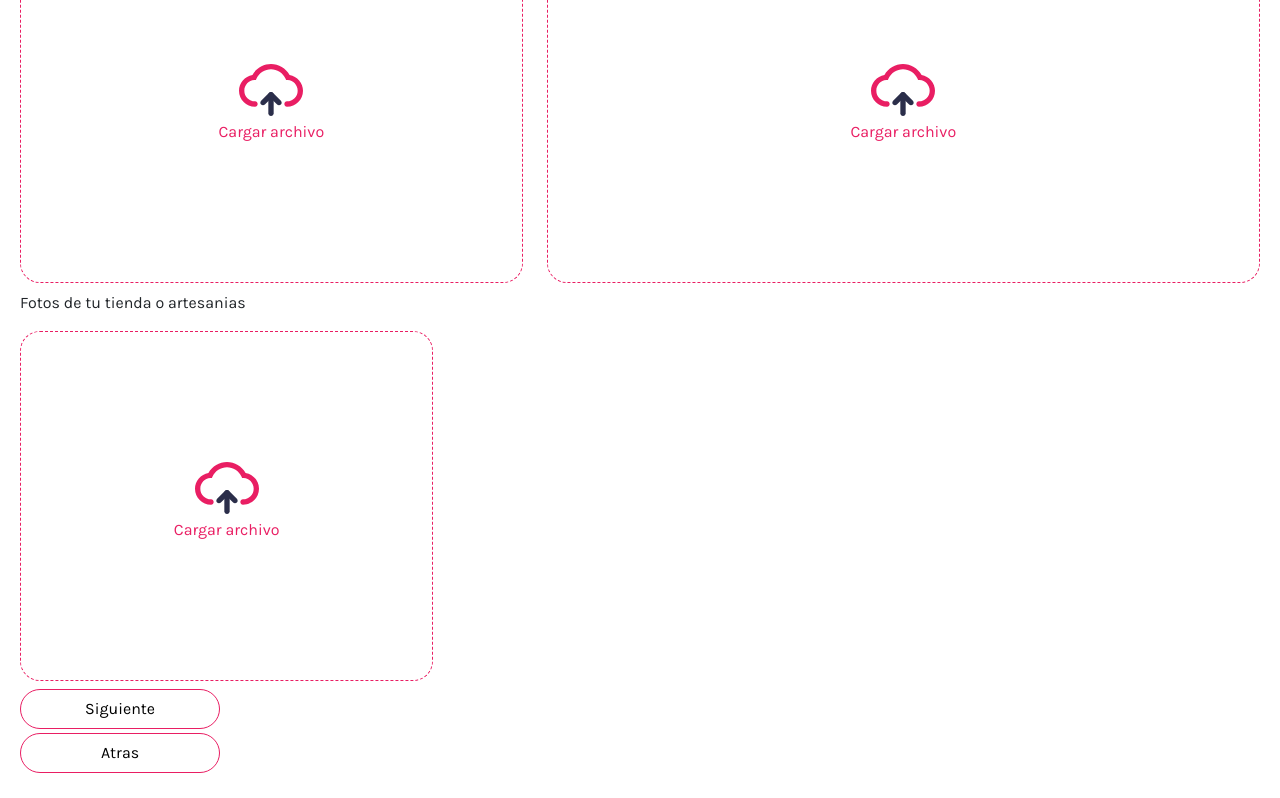
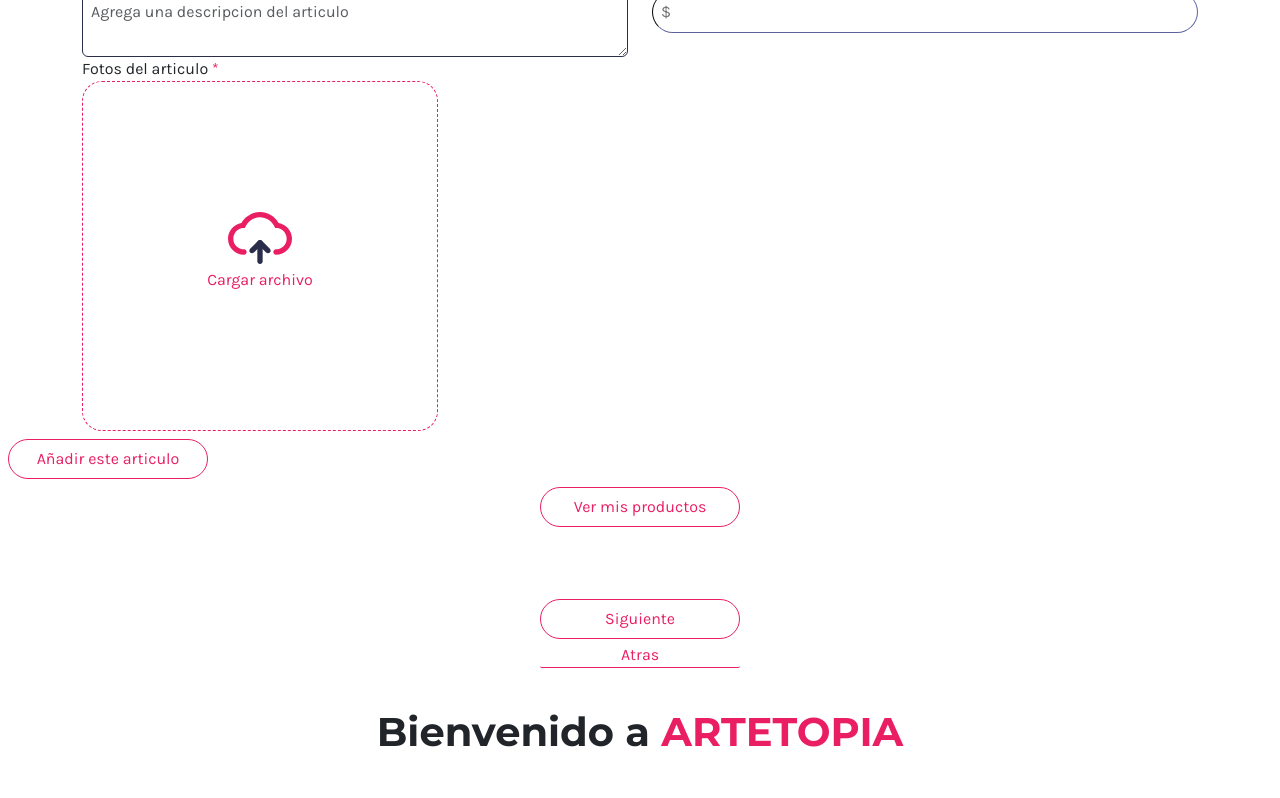
Before and after one commit to Artetopia/artetopia-front-react, a React (Vite) app: page / in a window 1280 px wide. Shown: the part 340-1138 px from the top of the page. Built offline with nearby package versions, Linux system fonts and the light colour scheme.

Commit message:
adding next back buttons

```diff
--- a/src/App.jsx
+++ b/src/App.jsx
@@ -192,7 +192,7 @@ function App() {
     </header>
 
     <section id='hero-section'>
-<Page3/>
+<Page4/>
         <HeaderComponent></HeaderComponent>
     </section>
 
--- a/src/components/Stepper/stepper.css
+++ b/src/components/Stepper/stepper.css
@@ -71,6 +71,7 @@
 .add-show-product {
   font-family: "Karla", sans-serif !important;
   font-size: 16px !important;
+  color: #e91e63;
   width: 100%;
   background-color: white;
   border: solid;
@@ -133,11 +134,6 @@
   border-color: #2b2e4a;
 }
 
-.back-button {
-  border-color: #e91e63 !important;
-  color: #e91e63 !important;
-}
-
 .handle-buttons {
   width: 100%;
   font-family: "Karla", sans-serif !important;
@@ -145,7 +141,7 @@
   font-weight: 500 !important;
 }
 
-.container {
+.form-container {
   max-width: 100% !important;
 }
 
@@ -176,6 +172,14 @@
   color: #e91e63;
 }
 
+.back-button-custom {
+  background-color: white;
+  border: none;
+  border-bottom: solid 1px #e91e63;
+  border-radius: 0px;
+  color: #e91e63;
+}
+
 @media (min-width: 768px) {
   .file-uploader-container {
     height: 300px;
@@ -196,6 +200,10 @@
   .add-show-product {
     width: 200px;
   }
+  .back-button-custom {
+    width: 200px;
+    border-radius: 2px;
+  }
 }
 @media (min-width: 992px) {
   .progress-bar-text {
--- a/src/components/Stepper/stepper.scss
+++ b/src/components/Stepper/stepper.scss
@@ -71,6 +71,7 @@
 .add-show-product {
     font-family: $fontkarla !important;
     font-size: 16px !important;
+    color: $primaryColor;
     width: 100%;
     background-color: white;
     border: solid;
@@ -133,10 +134,6 @@
     border-style: dashed;
     border-color: $secondaryColor;
 }
-.back-button {
-    border-color: $primaryColor !important;
-    color: $primaryColor !important;
-}
 
 .handle-buttons {
     width: 100%;
@@ -145,7 +142,7 @@
     font-weight: 500 !important;
 }
 
-.container {
+.form-container {
     max-width: 100% !important;
 }
 
@@ -176,6 +173,14 @@
     color: $primaryColor;
 }
 
+.back-button-custom {
+    background-color: white;
+    border: none;
+    border-bottom: solid 1px $primaryColor;
+    border-radius: 0px;
+    color: $primaryColor;
+}
+
 @media (min-width: 768px) {
     .file-uploader-container {
         height: 300px;
@@ -199,6 +204,10 @@
     .add-show-product {
         width: 200px;
     }
+    .back-button-custom {
+        width: 200px;
+        border-radius: 2px;
+    }
 }
 @media (min-width: 992px) {
     .progress-bar-text {
--- a/src/pages/Page3/index.jsx
+++ b/src/pages/Page3/index.jsx
@@ -74,7 +74,7 @@ const {
 
         <form onSubmit={handleSubmit(onSubmit)}  className='mx-2' id="formStep3">
           <Form.Label className='subtitle-text mt-2 d-flex justify-content-center'>Sube tus fotos</Form.Label>
-          <div className="container m-0 p-0">
+          <div className="form-container m-0 p-0">
             <div className="row">
               <div className="col-12 col-lg-5">
                 <small className='body-text d-flex '>Foto de perfil <p className='asterisk'> *</p></small>
@@ -133,8 +133,8 @@ const {
             </div>
           </div>
           <p className='body-text'>Fotos de tu tienda o artesanias</p>
-          <div className="container m-0 p-0">
-            <div className="container">
+          <div className="form-container m-0 p-0">
+            <div className="form-container">
             <div className="row">
               {websitePics?.length > 0 &&
                 <div className="col-md-6 col-lg-8 d-flex justify-content-center justify-content-lg-start mb-3">
@@ -171,7 +171,7 @@ const {
             </div>
           </div>
         </div>
-        <div className="d-flex d-md-inline justify-content-center mt-4">
+        <div className="d-flex  justify-content-center mt-4">
           <button type="submit" className="add-show-product rounded-5 mb-1">
             Siguiente
           </button>
@@ -183,8 +183,8 @@ const {
             ></ButtonAction> */}
           {/* </div> */}
         </form>
-        <div className="d-flex d-md-inline justify-content-center mx-2">
-          <button className="add-show-product rounded-5 m-auto">
+        <div className="d-flex  justify-content-center mx-2">
+          <button className="back-button-custom m-auto">
             Atras
           </button>
         </div>
--- a/src/pages/Page4/index.jsx
+++ b/src/pages/Page4/index.jsx
@@ -263,6 +263,16 @@ const Page4 = () => {
         onDeleteProduct={onDeleteProduct}
       />
     </div>
+    <div className="d-flex  justify-content-center mt-4">
+          <button type="submit" className="add-show-product rounded-5 mb-1">
+            Siguiente
+          </button>
+        </div>
+    <div className="d-flex  justify-content-center mx-2">
+          <button className="back-button-custom m-auto">
+            Atras
+          </button>
+        </div>
    </div>
   );
 
```
